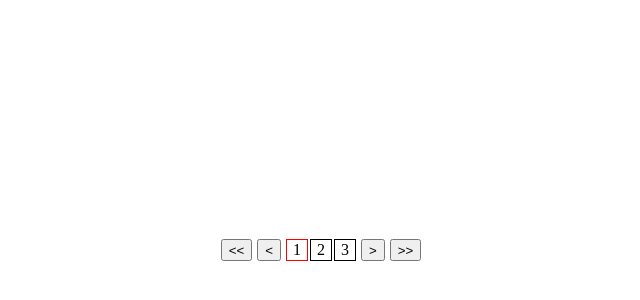
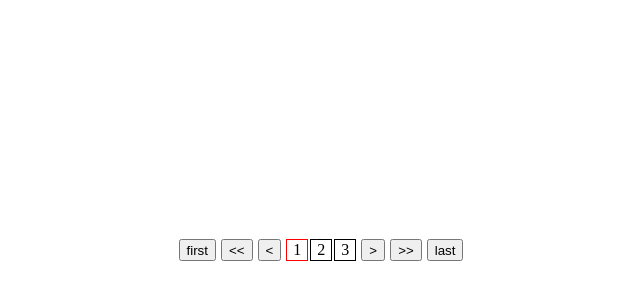
Before and after one commit to je0ngyun/react-use-pagination-hook, a React (Create React App) app: page / in a window 1280 px wide. Shown: the part 150-450 px from the top of the page, without its empty margins (319-959 px from the left). Built offline with nearby package versions, Linux system fonts and the light colour scheme.

Commit message:
feat : 테스트를 위한 컴포넌트 기능추가

```diff
--- a/src/components/PagenationBar.jsx
+++ b/src/components/PagenationBar.jsx
@@ -19,6 +19,7 @@ const PagenationBar = ({ numOfPage, totalPage }) => {
   return (
     <div className="App">
       <main className="container">
+        <button onClick={() => goFirstSection()}>{'first'}</button>
         <button onClick={() => goBeforeSection()}>{'<<'}</button>
         <button onClick={() => goBefore()}>{'<'}</button>
         <ul className="pages" aria-labelledby="pages">
@@ -34,6 +35,7 @@ const PagenationBar = ({ numOfPage, totalPage }) => {
         </ul>
         <button onClick={() => goNext()}>{'>'}</button>
         <button onClick={() => goNextSection()}>{'>>'}</button>
+        <button onClick={() => goLastSection()}>{'last'}</button>
       </main>
     </div>
   )
```
